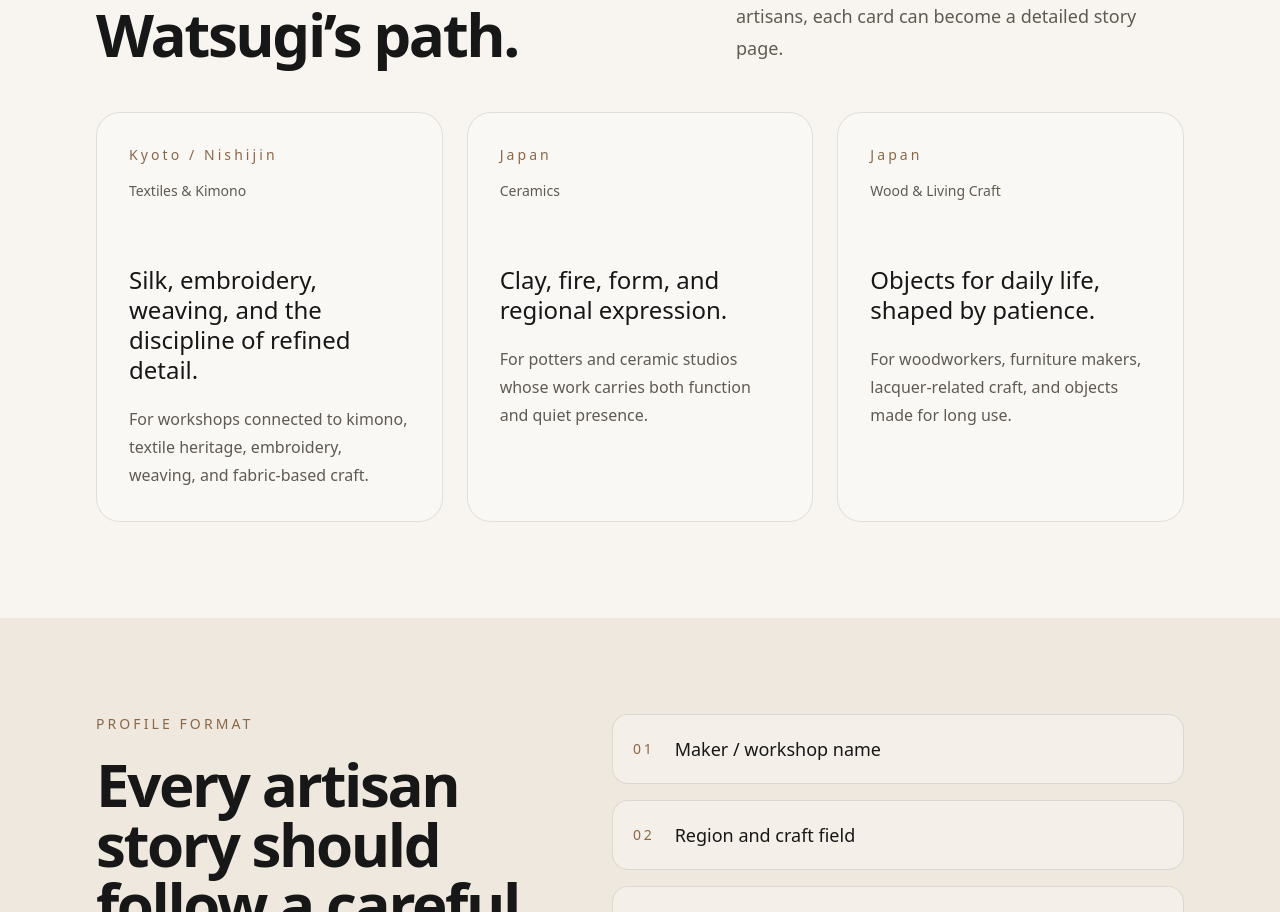
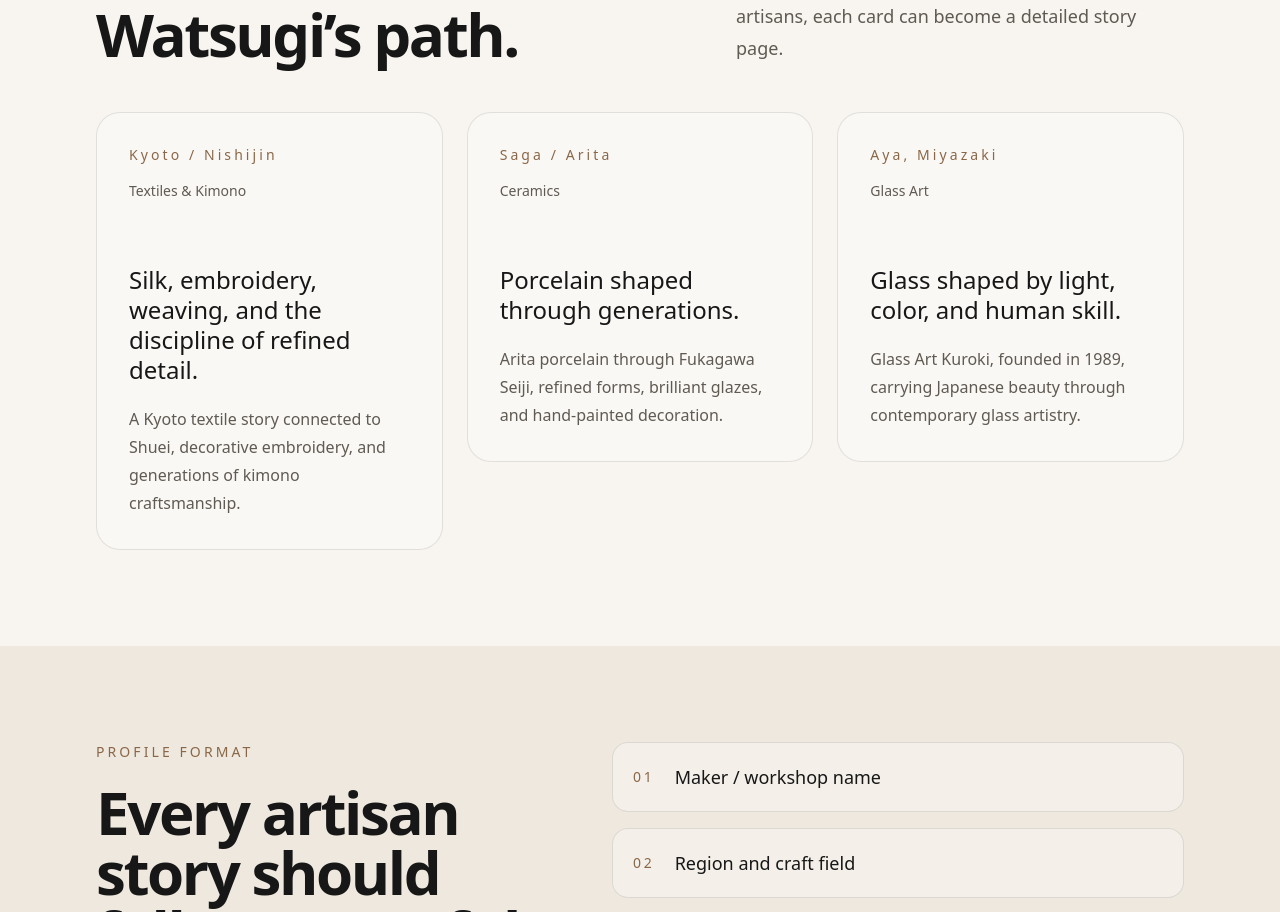
Before and after one commit to Watsugi/watsugi-website, a Next.js app: page /artisans in a window 1280 px wide. Shown: the part 1163-2075 px from the top of the page. Built offline with nearby package versions, Linux system fonts and the light colour scheme.

Commit message:
Link artisan index cards

```diff
--- a/app/artisans/page.tsx
+++ b/app/artisans/page.tsx
@@ -55,19 +55,22 @@ export default function ArtisansPage() {
   field="Textiles & Kimono"
   place="Kyoto / Nishijin"
   title="Silk, embroidery, weaving, and the discipline of refined detail."
-              text="For workshops connected to kimono, textile heritage, embroidery, weaving, and fabric-based craft."
+  text="A Kyoto textile story connected to Shuei, decorative embroidery, and generations of kimono craftsmanship."
+  href="/artisans/shuei"
 />
 <ArtisanCard
   field="Ceramics"
-              place="Japan"
-              title="Clay, fire, form, and regional expression."
-              text="For potters and ceramic studios whose work carries both function and quiet presence."
+  place="Saga / Arita"
+  title="Porcelain shaped through generations."
+  text="Arita porcelain through Fukagawa Seiji, refined forms, brilliant glazes, and hand-painted decoration."
+  href="/artisans/fukagawa-seiji"
 />
 <ArtisanCard
-              field="Wood & Living Craft"
-              place="Japan"
-              title="Objects for daily life, shaped by patience."
-              text="For woodworkers, furniture makers, lacquer-related craft, and objects made for long use."
+  field="Glass Art"
+  place="Aya, Miyazaki"
+  title="Glass shaped by light, color, and human skill."
+  text="Glass Art Kuroki, founded in 1989, carrying Japanese beauty through contemporary glass artistry."
+  href="/artisans/glass-art-kuroki"
 />
           </div>
         </div>
```
Lines whose indentation alone changed are shown as unchanged.
